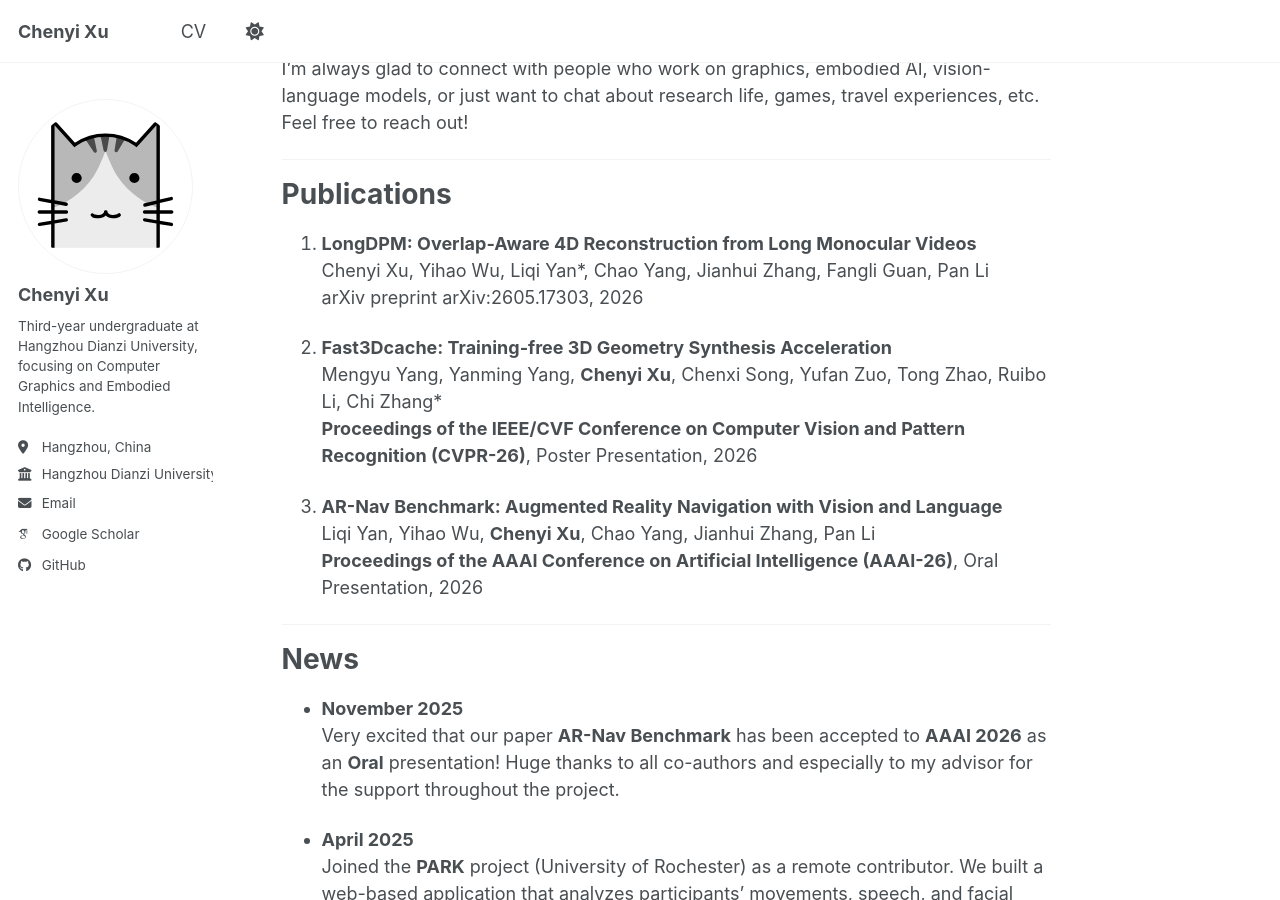
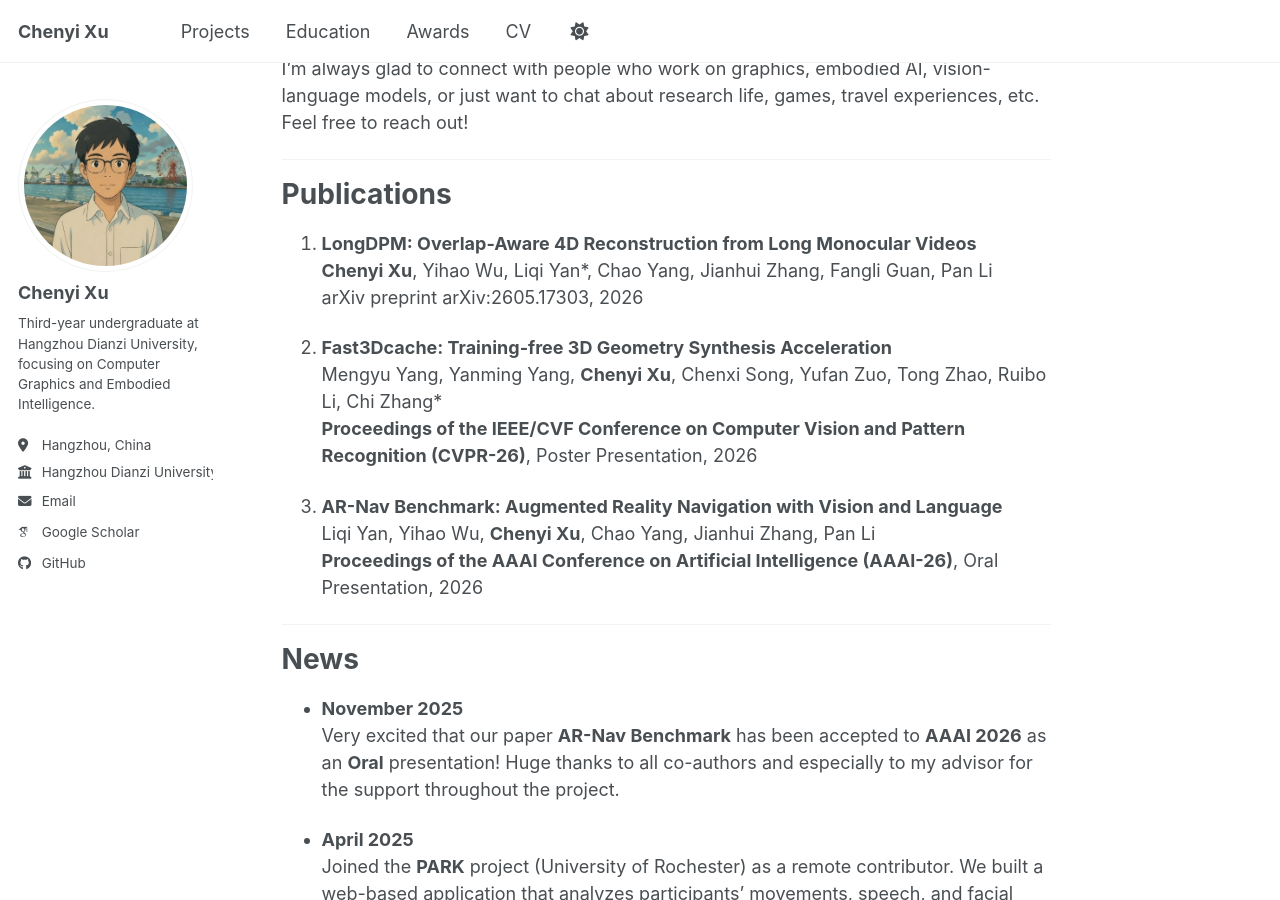
Before and after one commit to ChenyiXu04/ChenyiXu04.github.io, a Jekyll site: the page built from _pages/about.md, in a window 1280 px wide and 900 px high, scrolled down 876 px. Built offline with Jekyll 4.4.1, drawn with Linux system fonts in a browser that asks for light colours; some web fonts are replaced; a script bundle is joined from its source files by our own code; library files that are not in the unit come from our copies.

Commit message:
Add Projects, Education, Awards nav items and pages

```diff
--- a/_config.yml
+++ b/_config.yml
@@ -23,7 +23,7 @@ repository               : "ChenyiXu04/ChenyiXu04.github.io"
 #               Additional customization can be done by editing /_includes/author-profile.html
 author:
   # Biographic information
-  avatar           : "cat.svg"
+  avatar           : "profile.png"
   name             : "Chenyi Xu"
   pronouns         : # example: "she/her"
   bio              : "Third-year undergraduate at Hangzhou Dianzi University, focusing on Computer Graphics and Embodied Intelligence."
--- a/_data/navigation.yml
+++ b/_data/navigation.yml
@@ -23,6 +23,15 @@ main:
   # - title: "Blog Posts"
   #   url: /year-archive/
 
+  - title: "Projects"
+    url: /projects/
+
+  - title: "Education"
+    url: /education/
+
+  - title: "Awards"
+    url: /awards/
+
   - title: "CV"
     url: /cv/
 
--- a/_includes/author-profile.html
+++ b/_includes/author-profile.html
@@ -10,7 +10,7 @@
     {% if author.avatar contains "://" %}
     	<img src="{{ author.avatar }}" alt="{{ author.name }}"  fetchpriority="high" />
     {% else %}
-    	<img src="{{ author.avatar | prepend: "/assets/images/" | prepend: base_path }}" class="author__avatar" alt="{{ author.name }}"  fetchpriority="high" />
+    	<img src="{{ author.avatar | prepend: "/images/" | prepend: base_path }}" class="author__avatar" alt="{{ author.name }}"  fetchpriority="high" />
     {% endif %}
   </div>
 
--- a/_includes/head/custom.html
+++ b/_includes/head/custom.html
@@ -7,7 +7,7 @@
 
 <!-- favicon from https://commons.wikimedia.org/wiki/File:OOjs_UI_icon_academic-progressive.svg -->
 <link rel="apple-touch-icon" sizes="180x180" href="{{ base_path }}/images/apple-touch-icon-180x180.png"/>
-<link rel="icon" type="image/svg+xml" href="{{ base_path }}/images/favicon.svg"/>
+<link rel="icon" type="image/svg+xml" href="{{ base_path }}/assets/images/cat.svg"/>
 <link rel="icon" type="image/png" href="{{ base_path }}/images/favicon-32x32.png" sizes="32x32"/>
 <link rel="icon" type="image/png" href="{{ base_path }}/images/favicon-192x192.png" sizes="192x192"/>
 <link rel="manifest" href="{{ base_path }}/images/manifest.json"/>
--- a/_pages/about.md
+++ b/_pages/about.md
@@ -29,7 +29,7 @@ I’m always glad to connect with people who work on graphics, embodied AI, visi
 
 # Publications
 1. **LongDPM: Overlap-Aware 4D Reconstruction from Long Monocular Videos**
-   Chenyi Xu, Yihao Wu, Liqi Yan*, Chao Yang, Jianhui Zhang, Fangli Guan, Pan Li
+   **Chenyi Xu**, Yihao Wu, Liqi Yan*, Chao Yang, Jianhui Zhang, Fangli Guan, Pan Li
    arXiv preprint arXiv:2605.17303, 2026
 
 2. **Fast3Dcache: Training-free 3D Geometry Synthesis Acceleration**
```
Also changed, not shown: _pages/awards.md (added, +10 -0 lines), _pages/education.md (added, +10 -0 lines), _pages/projects.md (added, +10 -0 lines).
